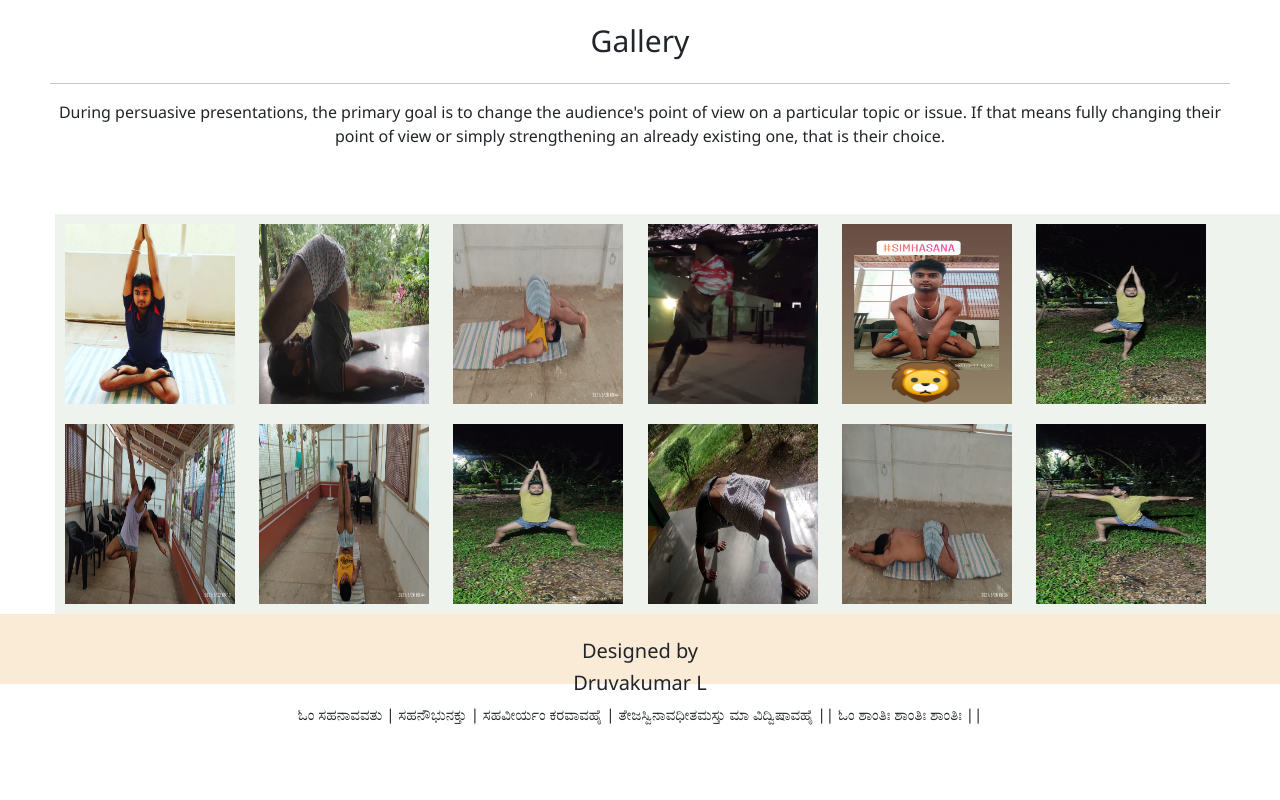
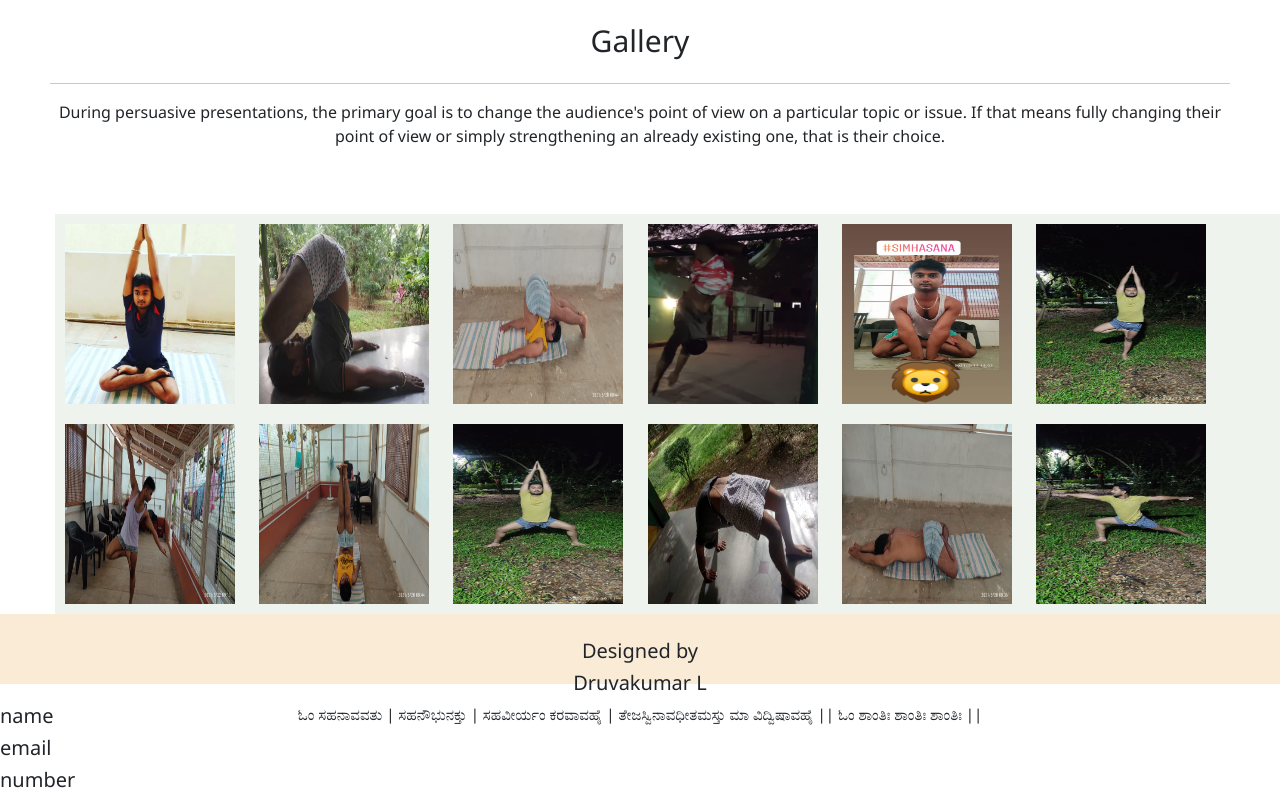
Before and after one commit to druva1997/yogaa, a plain HTML site: page index.html in a window 1280 px wide. Shown: the part 2812-3612 px from the top of the page. Before the commit the page ends 3538 px from the top, so only its background shows below. Drawn offline with nearby package versions, Linux system fonts and the light colour scheme.

Commit message:
Update index.html

```diff
--- a/index.html
+++ b/index.html
@@ -71,7 +71,7 @@
             </li>
         </ul>
         <button>Book free Demo</button>
-        <button type="submit">Show Appointment</button>
+        <button class="showAppt" type="submit">Show Appointment</button>
 
     </nav>
     <!--Nav ends-->
@@ -298,10 +298,16 @@
 
 
 
+        <div class="appt">
+            <h5 class="hname">name</h5>
+            <h5 class="hemail">email</h5>
+            <h5 class="hnumber">number</h5>
 
+        </div>
 
 
     <script src="index.js"></script>
+
 </body>
 
 </html>
```
